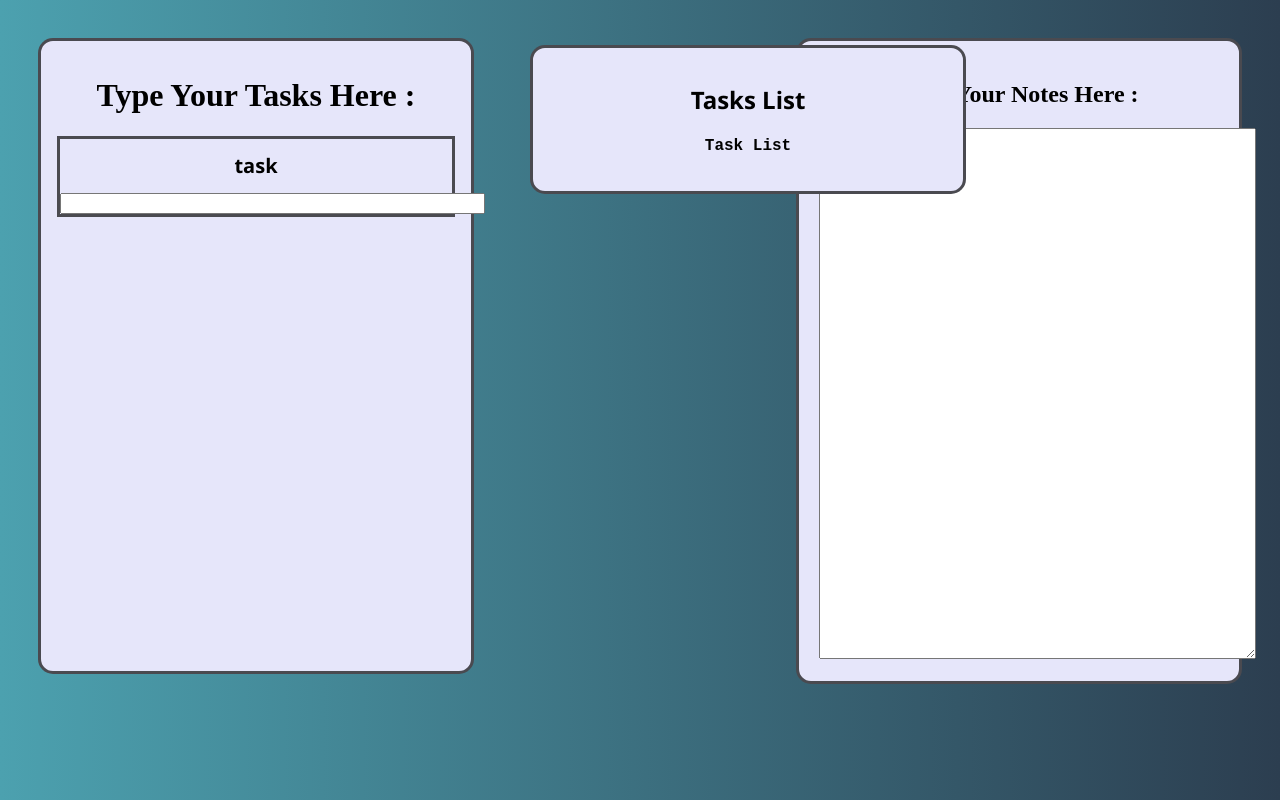
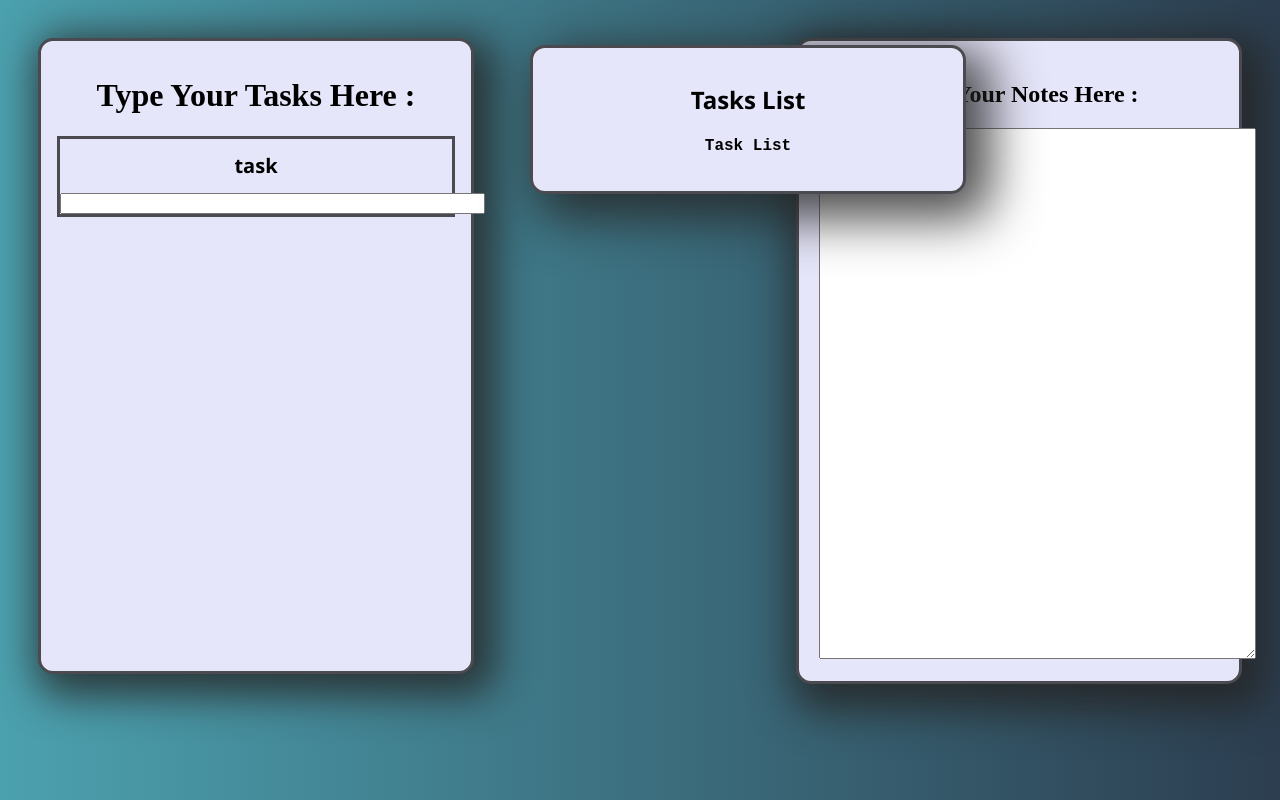
Before and after one commit to Shreyanshdot/things-get-done, a React (Create React App) app: page / in a window 1280 px wide. Built offline with nearby package versions, Linux system fonts and the light colour scheme.

Commit message:
style: box-shadow

```diff
--- a/src/Components/Notes.css
+++ b/src/Components/Notes.css
@@ -1,11 +1,11 @@
 .Notes-box {
   background-color: lavender;
-  /* position: absolute; */
   padding: 20px;
   width: 400px;
   height: 600px;
-  border: 3px solid #000000ad;
-  border-radius: 15px;
   text-align: center;
   font-family: "Times New Roman", Times, serif;
+  border: 3px solid #000000ad;
+  box-shadow: 10px 12px 40px 15px rgba(37, 36, 36, 0.822);
+  border-radius: 15px;
 }
--- a/src/Components/Tasks.css
+++ b/src/Components/Tasks.css
@@ -1,10 +1,11 @@
 .Tasks-card {
   background-color: lavender;
   padding: 15px;
-  border-radius: 15px;
   width: 400px;
   height: 600px;
+  border-radius: 15px;
   border: 3px solid #000000ad;
+  box-shadow: 10px 10px 40px 12px rgba(37, 36, 36, 0.822);
 }
 
 .Tasks-card-label {
--- a/src/Components/TasksCompleted.css
+++ b/src/Components/TasksCompleted.css
@@ -1,12 +1,13 @@
 .taskscompleted-area {
   position: absolute;
   background-color: lavender;
-  border: 3px solid #000000ad;
-  border-radius: 15px;
   padding: 15px;
   top: 45px;
   left: 530px;
   width: 400px;
+  border: 3px solid #000000ad;
+  box-shadow: 15px 15px 50px 10px rgba(37, 36, 36, 0.822);
+  border-radius: 15px;
 }
 .header {
   text-align: center;
```
